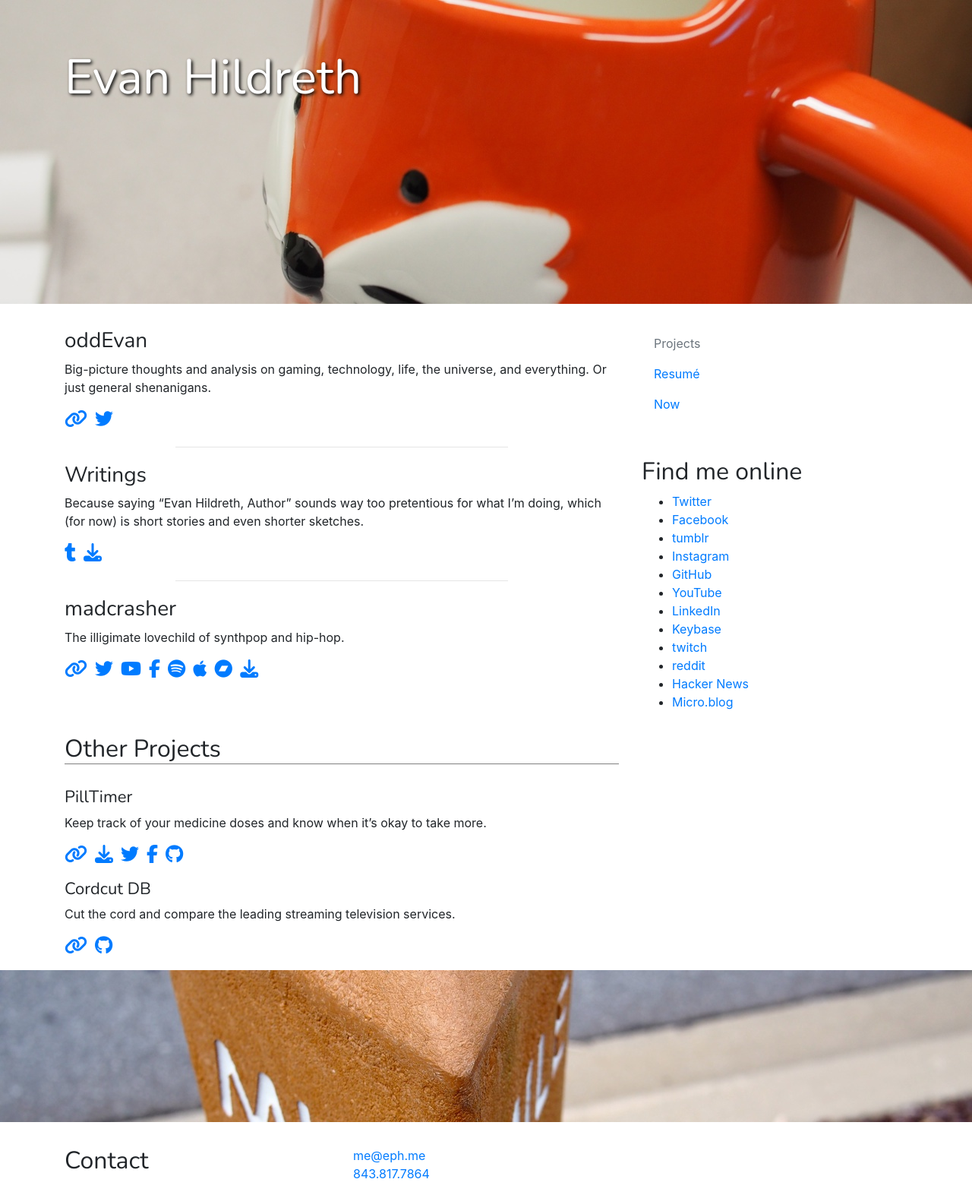
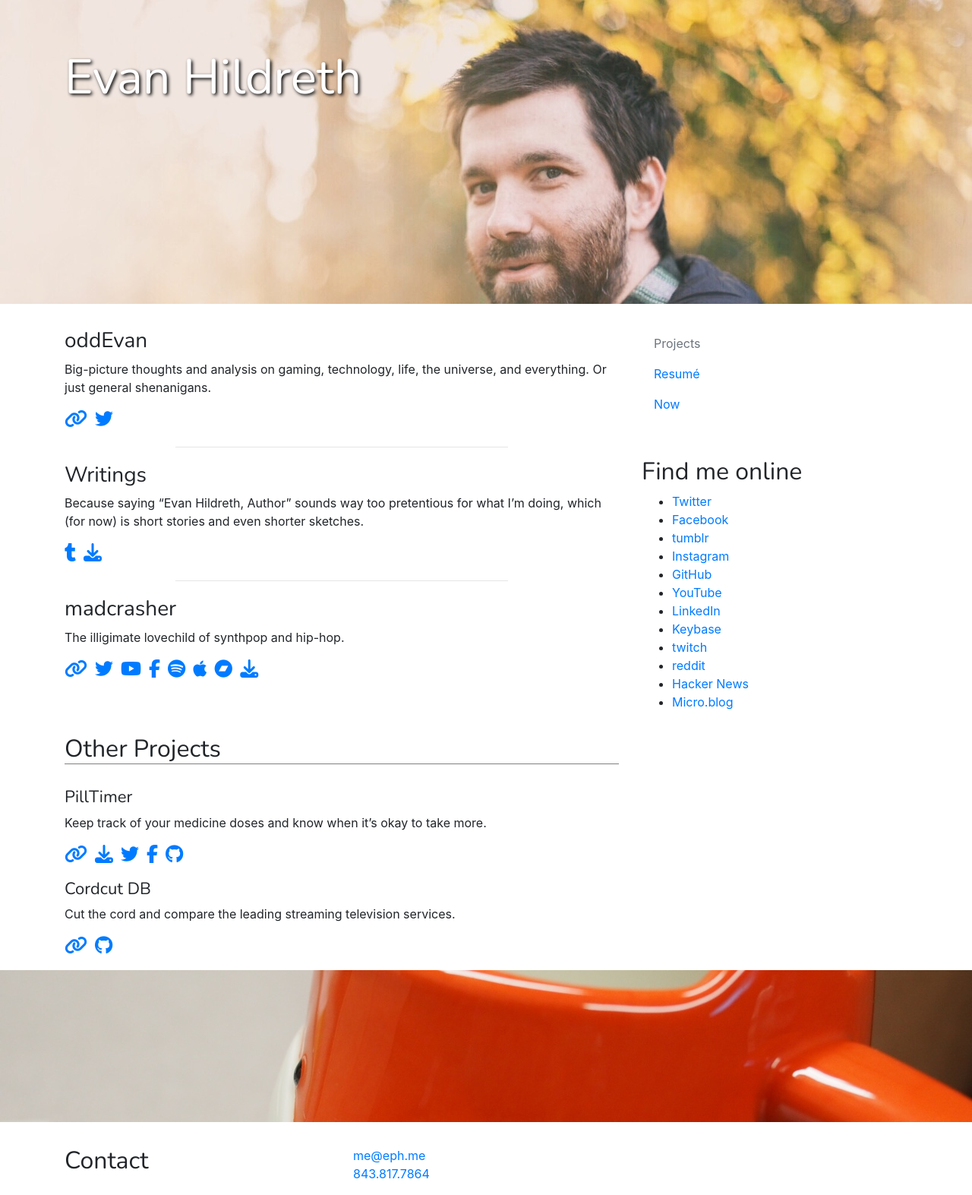
Before and after one commit to oddevan/oddevan.github.io, a Jekyll site: the page built from index.md, in a window 1280 px wide. Shown: the whole page at 76% size. Built offline with Jekyll 4.4.1, drawn with Linux system fonts in a browser that asks for light colours; nearby versions of some CDN libraries.

Commit message:
Changing pictures

```diff
--- a/_layouts/main.html
+++ b/_layouts/main.html
@@ -68,7 +68,7 @@
     </style>
   </head>
   <body>
-    <div class="jumbotron jumbotron-fluid" style="height: 400px; background-image: url(/foxmug.jpg);">
+    <div class="jumbotron jumbotron-fluid" style="height: 400px; background-image: url(/eph.jpg);">
       <div class="container">
         <a class="h1" href="/">Evan Hildreth</a>
       </div>
@@ -90,7 +90,7 @@
         </div>
       </div>
     </div>
-    <div class="jumbotron jumbotron-fluid" style="height: 200px; background-image: url(/mile24.jpg);">
+    <div class="jumbotron jumbotron-fluid" style="height: 200px; background-image: url(/foxmug.jpg);">
       &nbsp;
     </div>
     <div class="container">
```
Also changed, not shown: eph.jpg, mile24.jpg (deleted), phones.jpg (deleted), snowed.jpg (deleted).
